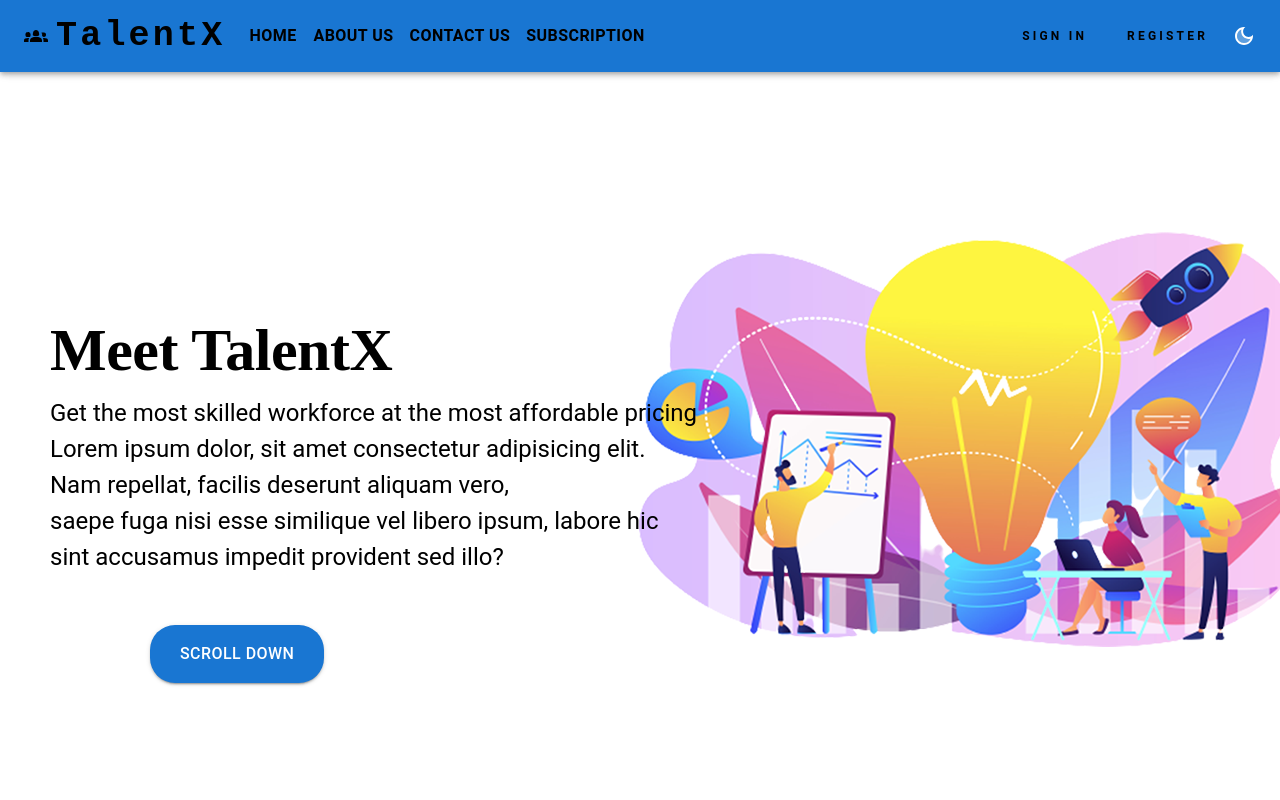
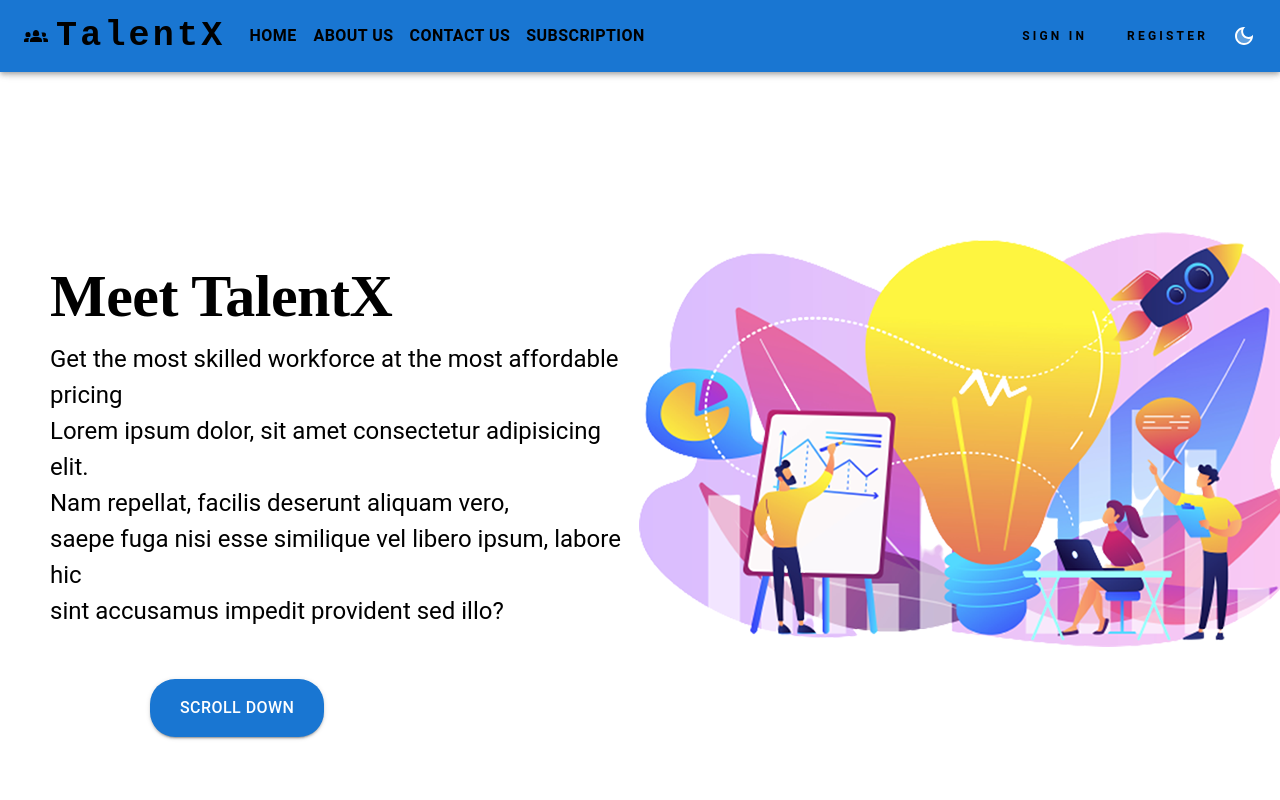
Before and after one commit to Divyshekhar/TalentX, a React (Vite) app: page / in a window 1280 px wide. Shown: the top 800 px of the page. Built offline with nearby package versions, Linux system fonts and the light colour scheme.

Commit message:
fixing bugs

```diff
--- a/src/components/Navbar.jsx
+++ b/src/components/Navbar.jsx
@@ -18,7 +18,7 @@ const pages = [
    { name: "Home", path: "/"},
    { name: "About Us", path: "/about"},
    { name: "Contact Us", path: "/contact"},
-   { name: "subscription", path: "/subscriptions" }
+   { name: "Subscription", path: "/subscriptions" }
 
 ];
 
@@ -111,8 +111,8 @@ function NavBar({ darkTheme, setDarkTheme }) {
           <Typography
             variant="h5"
             noWrap
-            component="a"
-            href="#app-bar-with-responsive-menu"
+            component= {NavLink}
+            to="/"
             sx={{
               mr: 2,
               display: { xs: 'flex', md: 'none' },
--- a/src/pages/Home.jsx
+++ b/src/pages/Home.jsx
@@ -60,6 +60,8 @@ function Home({ darkTheme }) {
 
           }}
         >
+          <Grid container spacing={2}>
+          <Grid item xs={6}>
             <Typography
               variant="h2"
               sx={{
@@ -101,6 +103,8 @@ function Home({ darkTheme }) {
                 Scroll Down
               </Button>
             </Box>
+          </Grid>
+        </Grid>
         </Box>
         <Box
           paddingTop='60px'
```
Lines whose indentation alone changed are shown as unchanged.
